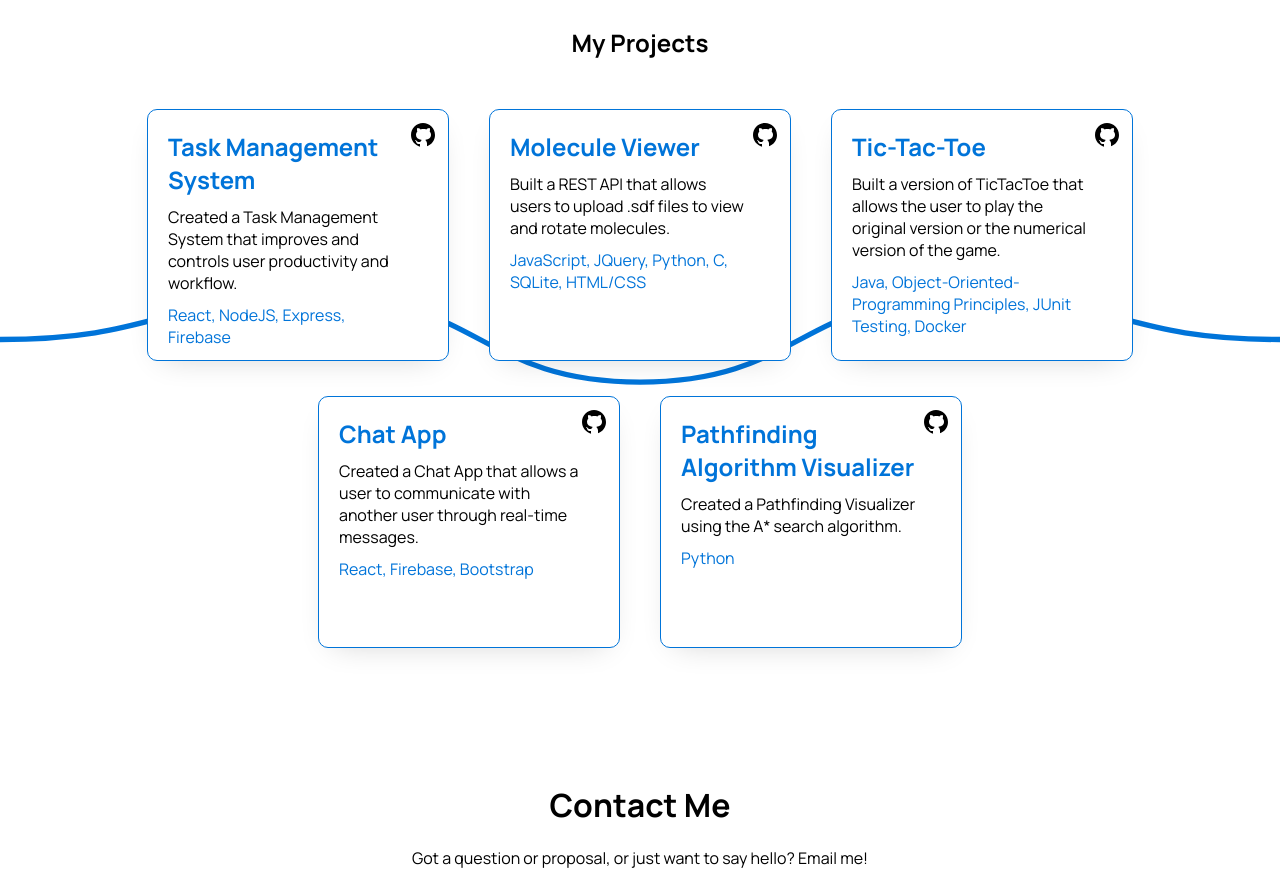
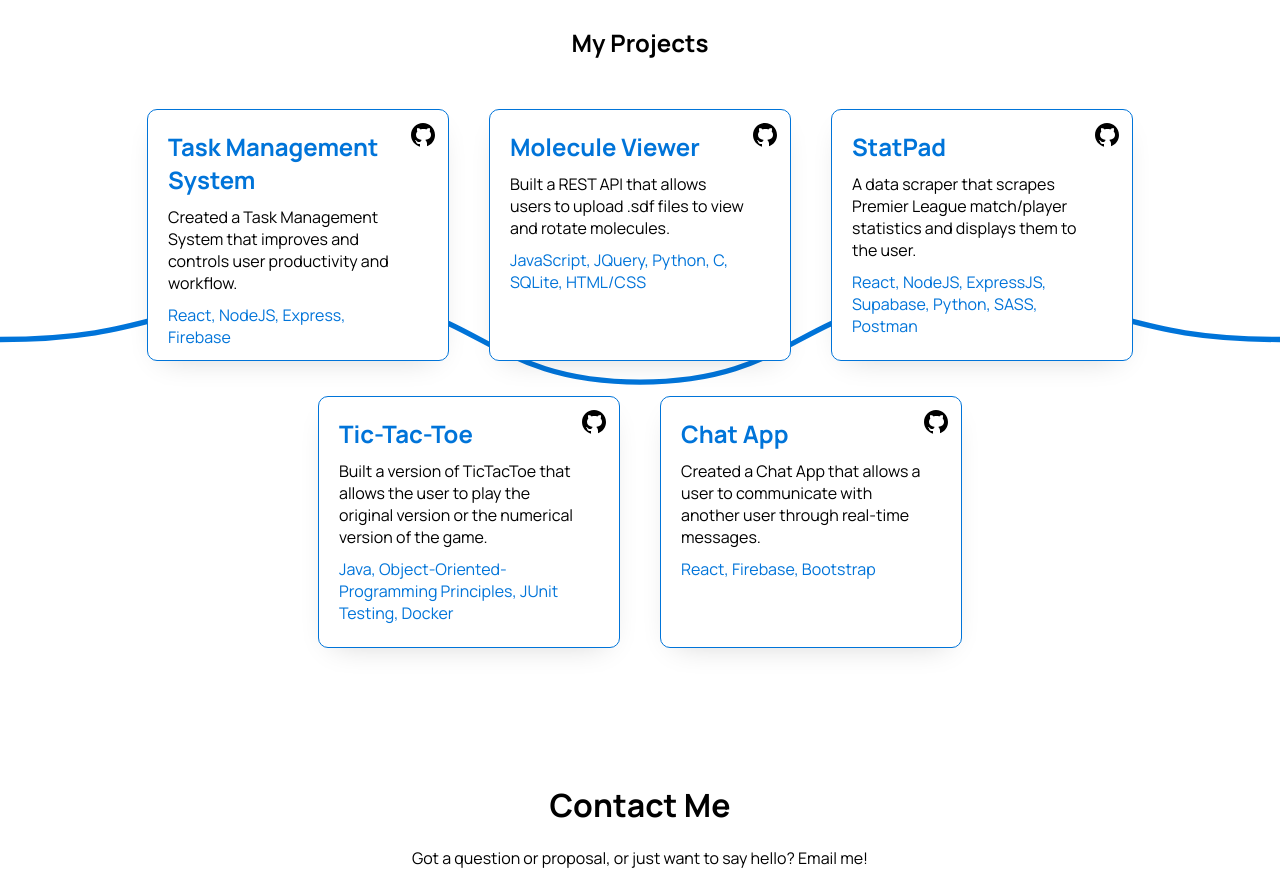
Before and after one commit to SulakshanSiva/Sulakshan, a React (Create React App) app: page / in a window 1280 px wide. Shown: the part 1500-2382 px from the top of the page. Built offline with nearby package versions, Linux system fonts and the light colour scheme.

Commit message:
replaced project with statpad prj

```diff
--- a/src/Components/Projects.js
+++ b/src/Components/Projects.js
@@ -16,6 +16,12 @@ const cardsData = [
     githublink: "https://github.com/SulakshanSiva/Molecule-Viewer"
   },
   {
+    title: "StatPad",
+    description: "A data scraper that scrapes Premier League match/player statistics and displays them to the user. ",
+    technologies: "React, NodeJS, ExpressJS, Supabase, Python, SASS, Postman",
+    githublink: "https://github.com/SulakshanSiva/StatPad-API"
+  },
+  {
     title: "Tic-Tac-Toe",
     description: "Built a version of TicTacToe that allows the user to play the original version or the numerical version of the game.",
     technologies: "Java, Object-Oriented-Programming Principles, JUnit Testing, Docker",
@@ -26,12 +32,6 @@ const cardsData = [
     description: "Created a Chat App that allows a user to communicate with another user through real-time messages.",
     technologies: "React, Firebase, Bootstrap",
     githublink: "https://github.com/SulakshanSiva/Chat-App"
-  },
-  {
-    title: "Pathfinding Algorithm Visualizer",
-    description: "Created a Pathfinding Visualizer using the A* search algorithm.",
-    technologies: "Python",
-    githublink: "https://github.com/SulakshanSiva/Pathfinding-Algorithm-Visualizer"
   },
 ];
 
```
